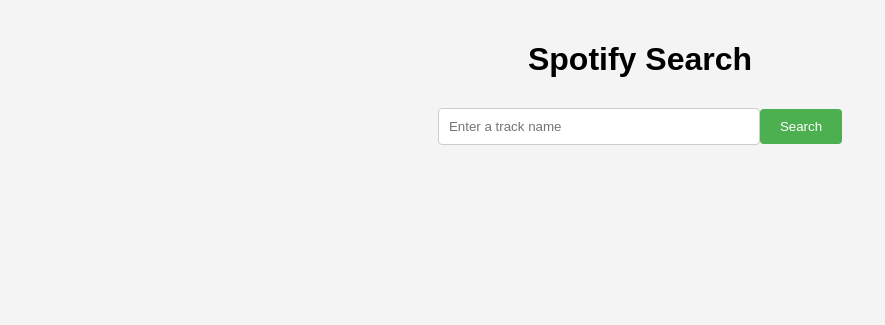
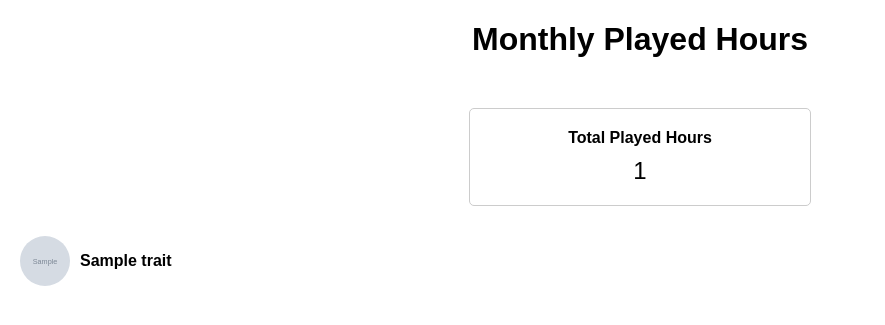
Before and after one commit to NullVoidKage/spotify-chart, a Flask app: template api/templates/index.html in a window 1280 px wide. Shown: the top 325 px of the page, without its empty margins (0-885 px from the left). Run offline with Flask 3, Linux system fonts and the light colour scheme; the template is opened without the code that fills it: most values are stand-ins (such as "Sample title", 1, 10 or a date in 2020); grey boxes marked "Sample" are stand-in pictures.

Commit message:
sample code

```diff
--- a/api/app.py
+++ b/api/app.py
@@ -1,59 +1,190 @@
-from flask import Flask, render_template, request, redirect, session, url_for
+from flask import Flask, redirect, request, render_template, session
 import spotipy
 from spotipy.oauth2 import SpotifyOAuth
+from datetime import datetime, timedelta
 
 app = Flask(__name__)
 app.secret_key = 'your_secret_key'
 
-# Spotify API credentials
-CLIENT_ID = 'ba6a268d7e264ea899acac717e78ac09'
-CLIENT_SECRET = '455aea128c024e8b8b81d8977ed7124b'
-REDIRECT_URI = 'https://spotify-chart-c5og2o3zi-nullvoidkage-s-team.vercel.app'
+def get_personality_traits(genres):
+    personality_traits = {
+        'pop': {
+            'trait': 'Outgoing and energetic',
+            'image_url': 'https://example.com/pop.jpg'
+        },
+        'rock': {
+            'trait': 'Creative and rebellious',
+            'image_url': 'https://example.com/rock.jpg'
+        },
+        'hip-hop': {
+            'trait': 'Confident and assertive',
+            'image_url': 'https://example.com/hiphop.jpg'
+        },
+        'jazz': {
+            'trait': 'Introspective and reflective',
+            'image_url': 'https://example.com/jazz.jpg'
+        },
+        'classical': {
+            'trait': 'Analytical and intellectual',
+            'image_url': 'https://example.com/classical.jpg'
+        },
+        'electronic': {
+            'trait': 'Innovative and adventurous',
+            'image_url': 'https://example.com/electronic.jpg'
+        }
+        # Add more genre-personality mappings as desired
+    }
 
-# Create a Spotify client
-scope = 'user-read-private user-read-email'
-sp_oauth = SpotifyOAuth(
-    client_id=CLIENT_ID,
-    client_secret=CLIENT_SECRET,
-    redirect_uri=REDIRECT_URI,
-    scope=scope
-)
-spotify = spotipy.Spotify(auth_manager=sp_oauth)
+    traits = []
 
-# Home route
+    for genre in genres:
+        if genre in personality_traits:
+            traits.append(personality_traits[genre])
+
+    return traits
+
+def get_monthly_played_hours():
+    if 'token_info' not in session:
+        return redirect('/login')
+
+    token_info = session['token_info']
+    if token_info and 'access_token' in token_info:
+        sp = spotipy.Spotify(auth=token_info['access_token'])
+        now = datetime.now()
+        start_date = now - timedelta(days=30)
+        start_timestamp = int(start_date.timestamp()) * 1000
+        end_timestamp = int(now.timestamp()) * 1000
+
+        results = sp.current_user_top_tracks(limit=50, time_range='long_term')
+        total_played_hours = 0
+        genre_counter = {}
+
+        for track in results['items']:
+            track_id = track['id']
+            track_info = sp.audio_analysis(track_id)
+            duration = track_info['track']['duration']
+            played_hours = duration / 1000 / 60 / 60
+            total_played_hours += played_hours
+
+            for genre in track['artists'][0]['genres']:
+                genre_counter[genre] = genre_counter.get(genre, 0) + 1
+
+        sorted_genres = sorted(genre_counter.items(), key=lambda x: x[1], reverse=True)
+        top_genres = [genre for genre, _ in sorted_genres[:5]]
+
+        personality_result = get_personality_traits(top_genres)
+
+        return total_played_hours, personality_result
+
+    return redirect('/login')
+
+def get_most_played_artists():
+    if 'token_info' not in session:
+        return redirect('/login')
+
+    token_info = session['token_info']
+    if token_info and 'access_token' in token_info:
+        sp = spotipy.Spotify(auth=token_info['access_token'])
+
+        results = sp.current_user_top_artists(limit=10, time_range='long_term')
+        most_played_artists = [artist['name'] for artist in results['items']]
+
+        return most_played_artists
+
+    return redirect('/login')
+
+def get_most_played_songs():
+    if 'token_info' not in session:
+        return redirect('/login')
+
+    token_info = session['token_info']
+    if token_info and 'access_token' in token_info:
+        sp = spotipy.Spotify(auth=token_info['access_token'])
+        now = datetime.now()
+        start_date = now - timedelta(days=30)
+        start_timestamp = int(start_date.timestamp()) * 1000
+        end_timestamp = int(now.timestamp()) * 1000
+
+        results = sp.current_user_top_tracks(limit=10, time_range='short_term')
+        most_played_songs = [song['name'] for song in results['items']]
+
+        return most_played_songs
+
+    return redirect('/login')
+
+def get_played_hours_by_year():
+    if 'token_info' not in session:
+        return redirect('/login')
+
+    token_info = session['token_info']
+    if token_info and 'access_token' in token_info:
+        sp = spotipy.Spotify(auth=token_info['access_token'])
+        now = datetime.now()
+
+        years = range(2010, now.year + 1)
+        played_hours_by_year = {}
+
+        for year in years:
+            start_date = datetime(year, 1, 1)
+            end_date = datetime(year, 12, 31, 23, 59, 59)
+            start_timestamp = int(start_date.timestamp()) * 1000
+            end_timestamp = int(end_date.timestamp()) * 1000
+
+            results = sp.current_user_recently_played(limit=50, after=start_timestamp, before=end_timestamp)
+            total_played_hours = sum([item['track']['duration_ms'] for item in results['items']]) / 1000 / 60 / 60
+            played_hours_by_year[year] = total_played_hours
+
+        return played_hours_by_year
+
+    return redirect('/login')
+
 @app.route('/')
-def home():
-    return render_template('index.html')
+def index():
+    if 'token_info' in session:
+        return redirect('/result')
+    else:
+        return redirect('/login')
 
-# Login route
 @app.route('/login')
 def login():
+    sp_oauth = SpotifyOAuth(
+        client_id= 'ba6a268d7e264ea899acac717e78ac09',
+        client_secret='455aea128c024e8b8b81d8977ed7124b',
+        redirect_uri='http://localhost:5000/callback',
+        scope='user-read-recently-played user-top-read'
+    )
     auth_url = sp_oauth.get_authorize_url()
+
     return redirect(auth_url)
 
-# Callback route after successful login
 @app.route('/callback')
 def callback():
-    session.clear()
+    sp_oauth = SpotifyOAuth(
+        client_id= 'ba6a268d7e264ea899acac717e78ac09',
+        client_secret='455aea128c024e8b8b81d8977ed7124b',
+        redirect_uri='http://localhost:5000/callback',
+        scope='user-read-recently-played user-top-read'
+    )
     code = request.args.get('code')
     token_info = sp_oauth.get_access_token(code)
-    session['token_info'] = token_info
-    return redirect(url_for('search'))
 
-# Search route
-@app.route('/search', methods=['GET', 'POST'])
-def search():
-    if 'token_info' not in session:
-        return redirect(url_for('login'))
-    query = request.form.get('query')
-    if query:
-        token_info = session['token_info']
-        access_token = token_info['access_token']
-        spotify = spotipy.Spotify(auth=access_token)
-        results = spotify.search(q=query, type='track', limit=10)
-        tracks = results['tracks']['items']
-        return render_template('results.html', tracks=tracks)
-    return render_template('search.html')
+    if token_info:
+        session['token_info'] = token_info
+        return redirect('/result')
+
+    return redirect('/login')
+
+@app.route('/result')
+def result():
+    total_played_hours, personality_result = get_monthly_played_hours()
+    most_played_artists = get_most_played_artists()
+    most_played_songs = get_most_played_songs()
+    played_hours_by_year = get_played_hours_by_year()
+
+    return render_template('index.html', total_hours=total_played_hours, personality_result=personality_result,
+                           top_artists=most_played_artists, top_songs=most_played_songs,
+                           played_hours_by_year=played_hours_by_year)
+
 
 if __name__ == '__main__':
-    app.run(debug=True)
+    app.run()
--- a/api/templates/index.html
+++ b/api/templates/index.html
@@ -1,14 +1,80 @@
 <!DOCTYPE html>
 <html>
 <head>
-    <title>Spotify Search App</title>
-    <link rel="stylesheet" type="text/css" href="{{ url_for('static', filename='styles.css') }}">
+    <title>Monthly Played Hours</title>
+    <style>
+        body {
+            font-family: Arial, sans-serif;
+            margin: 20px;
+        }
+
+        h1 {
+            text-align: center;
+        }
+
+        .result-container {
+            display: flex;
+            justify-content: center;
+            align-items: center;
+            margin-top: 50px;
+        }
+
+        .result-box {
+            width: 300px;
+            padding: 20px;
+            border: 1px solid #ccc;
+            border-radius: 5px;
+            text-align: center;
+        }
+
+        .result-label {
+            font-weight: bold;
+            margin-bottom: 10px;
+        }
+
+        .result-value {
+            font-size: 24px;
+        }
+
+        .personality-traits {
+            margin-top: 30px;
+        }
+
+        .personality-trait {
+            display: flex;
+            align-items: center;
+            margin-bottom: 10px;
+        }
+
+        .trait-label {
+            font-weight: bold;
+            margin-right: 10px;
+        }
+
+        .trait-image {
+            width: 50px;
+            height: 50px;
+            margin-right: 10px;
+            border-radius: 50%;
+            object-fit: cover;
+        }
+    </style>
 </head>
 <body>
-    <h1>Spotify Search</h1>
-    <form action="/search" method="POST">
-        <input type="text" name="query" placeholder="Enter a track name" required>
-        <button type="submit">Search</button>
-    </form>
+    <h1>Monthly Played Hours</h1>
+    <div class="result-container">
+        <div class="result-box">
+            <div class="result-label">Total Played Hours</div>
+            <div class="result-value">{{ total_hours }}</div>
+        </div>
+    </div>
+    <div class="personality-traits">
+        {% for trait in personality_result %}
+            <div class="personality-trait">
+                <img class="trait-image" src="{{ trait.image_url }}" alt="{{ trait.trait }}">
+                <div class="trait-label">{{ trait.trait }}</div>
+            </div>
+        {% endfor %}
+    </div>
 </body>
 </html>
```
Also changed, not shown: api/templates/results.html (deleted, +0 -20 lines), api/templates/search.html (deleted, +0 -74 lines), 1 other file.
